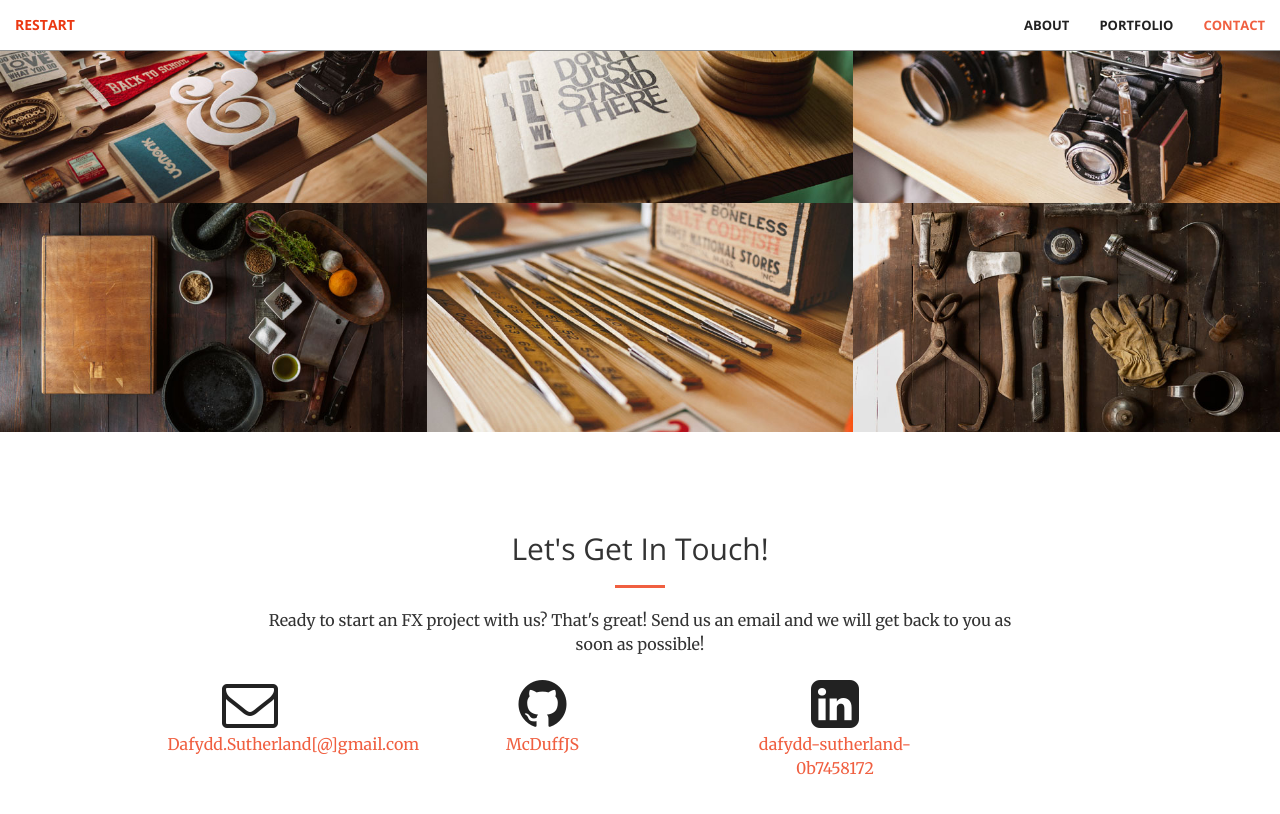
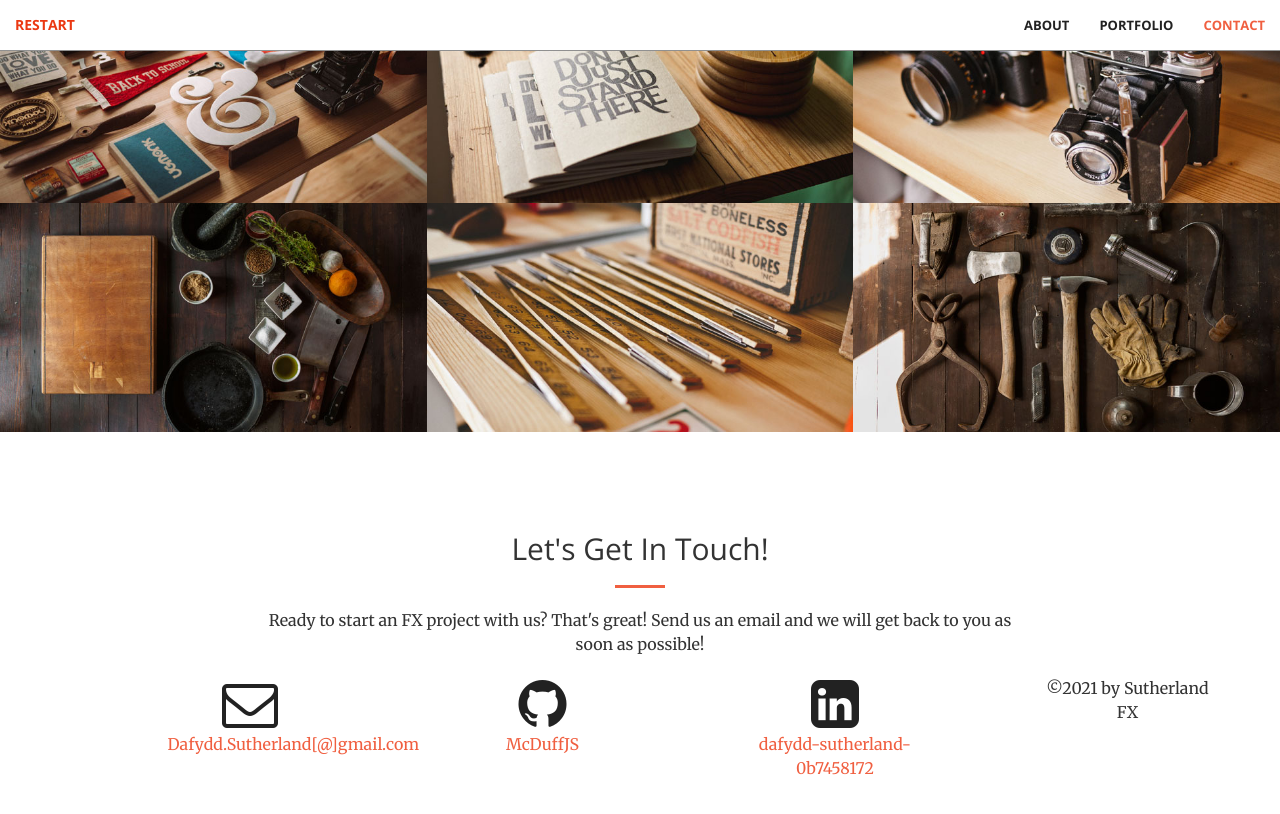
Before and after one commit to McDuffJS/mcduffjs.github.io, a Jekyll site: the page built from index.html, in a window 1280 px wide and 900 px high, scrolled down 927 px. Shown: the top 814 px of the window. Built offline with Jekyll 4.4.1, drawn with Linux system fonts in a browser that asks for light colours.

Commit message:
Update contact.html

```diff
--- a/_includes/contact.html
+++ b/_includes/contact.html
@@ -41,6 +41,8 @@
             </a>
         </div>
         {% endif %}
-
+        <div class="col-lg-2 col-lg-offset-1 text-center">
+           <p>©2021 by Sutherland FX</p>
+        </div>
     </div>
 </section>
```
